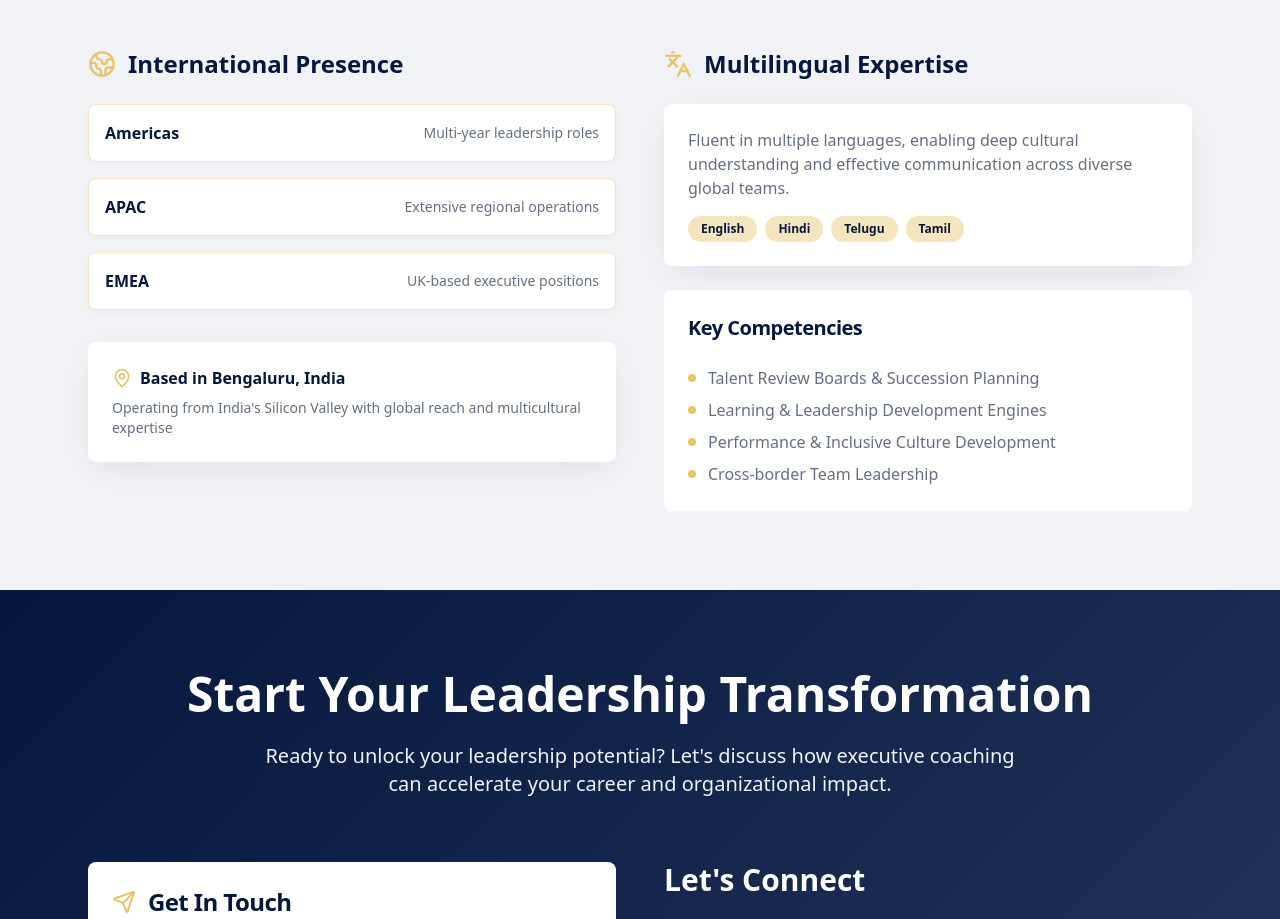
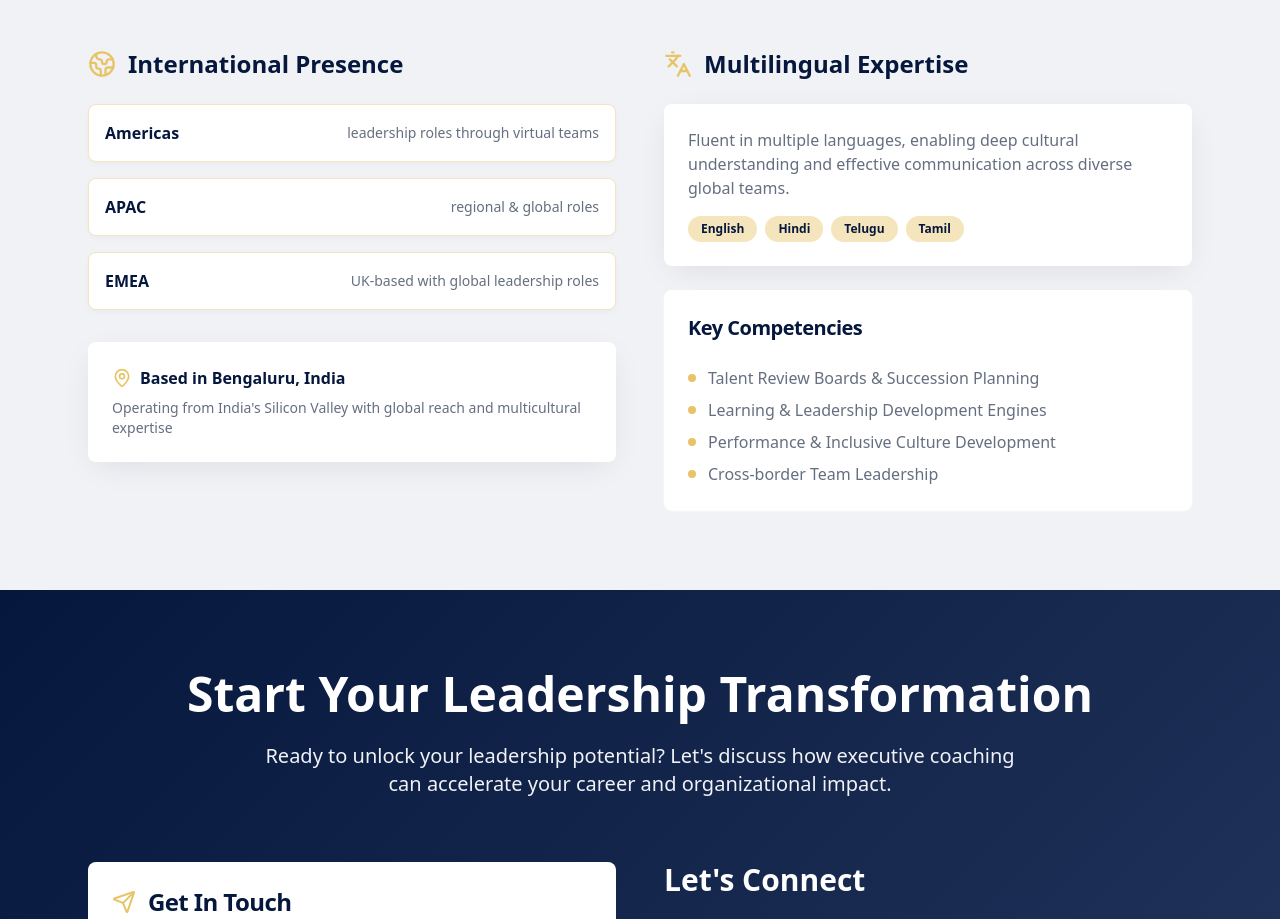
Before and after one commit to RaagTosh2007/lovable-xponentiallead-0e72bd36, a React (Vite) app: page / in a window 1280 px wide. Shown: the part 4100-5019 px from the top of the page. Built offline with nearby package versions, Linux system fonts and the light colour scheme.

Commit message:
Update International Presence section
Rewrite the 'International Presence' section to include specific details about leadership roles and regional scope for Americas, APAC, and EMEA.

```diff
--- a/src/components/Experience.tsx
+++ b/src/components/Experience.tsx
@@ -21,13 +21,13 @@ const Experience = () => {
   }];
   const globalPresence = [{
     region: "Americas",
-    experience: "Multi-year leadership roles"
+    experience: "leadership roles through virtual teams"
   }, {
     region: "APAC",
-    experience: "Extensive regional operations"
+    experience: "regional & global roles"
   }, {
     region: "EMEA",
-    experience: "UK-based executive positions"
+    experience: "UK-based with global leadership roles"
   }];
   const languages = ["English", "Hindi", "Telugu", "Tamil"];
   return <section className="py-20 bg-gray-light">
```
